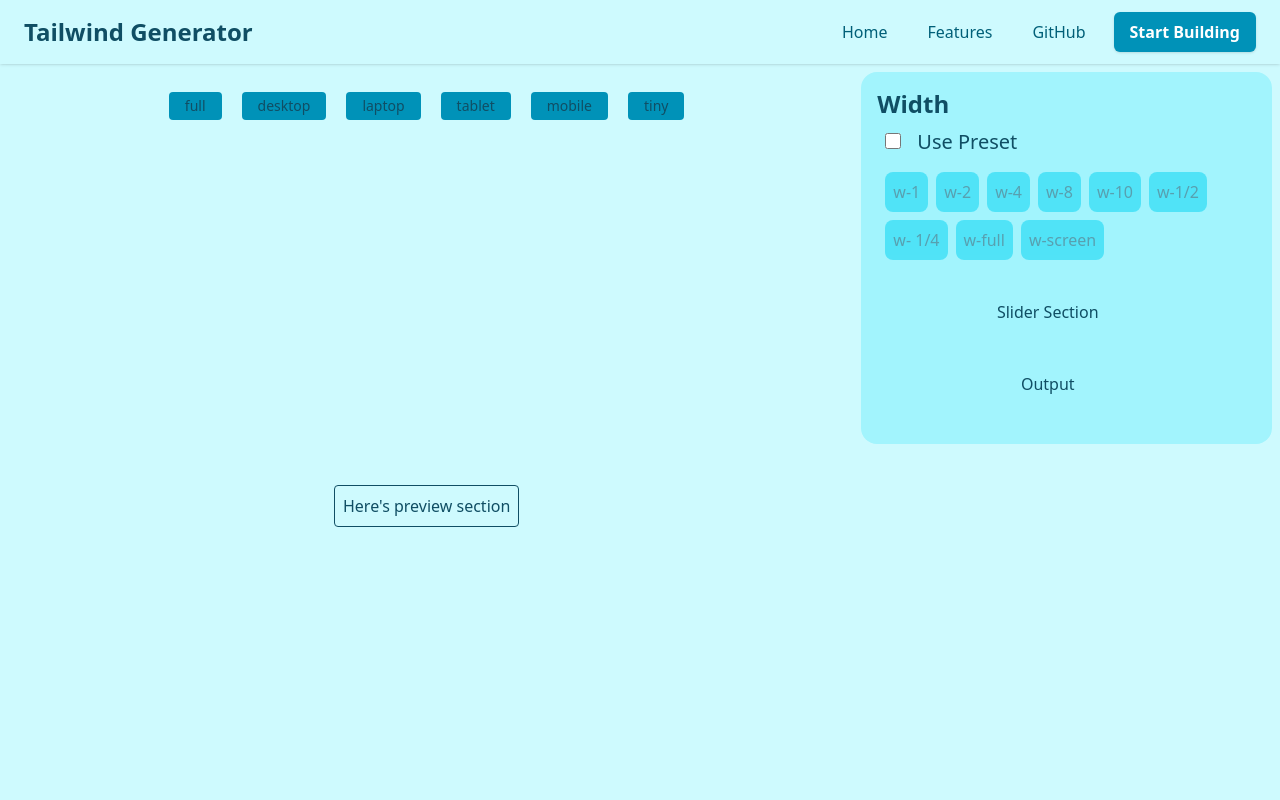
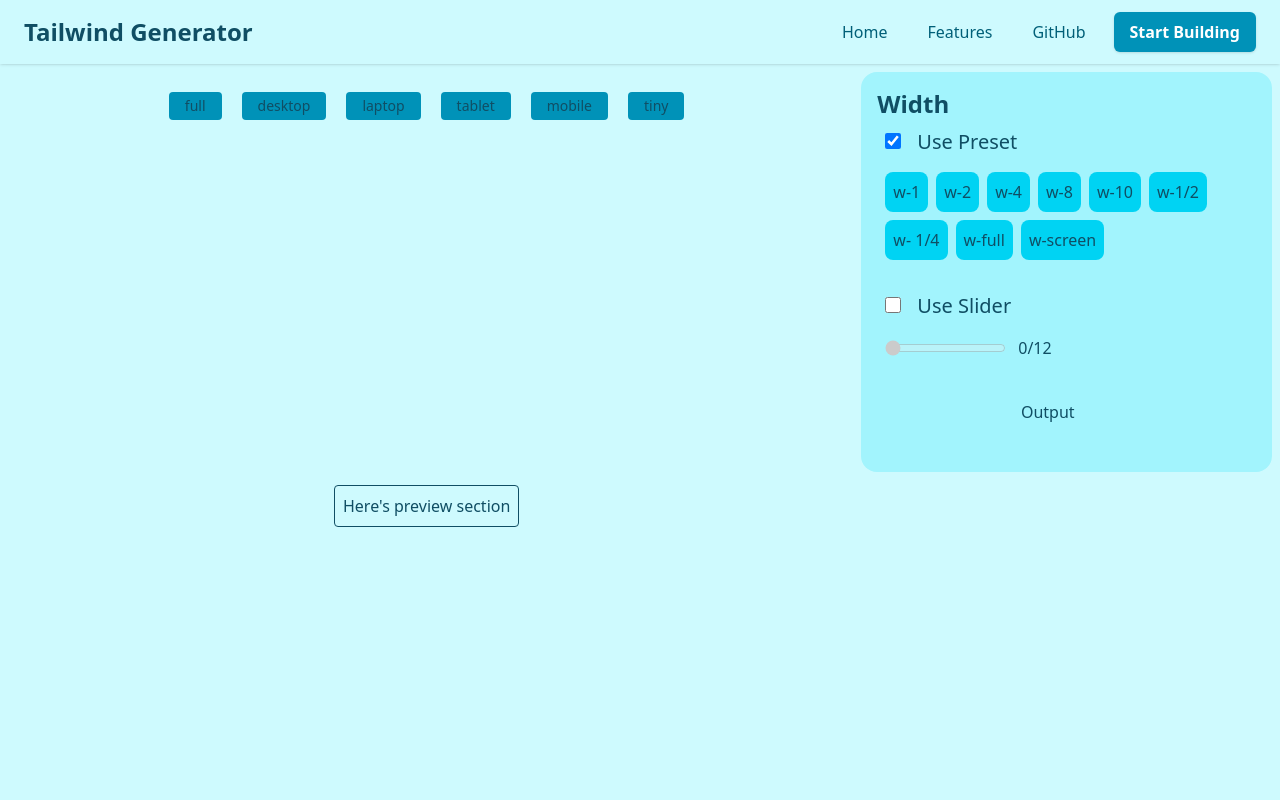
Before and after one commit to luckyguyluck/TailwindCSSGenerator, a React (Vite) app in the folder frontend/: page /generator in a window 1280 px wide. Shown: the top 800 px of the page. Built offline with nearby package versions, Linux system fonts and the light colour scheme.

Commit message:
hooks and components updated now ready to start creating differnt controls for elements

```diff
--- a/frontend/src/Core/Hooks/usePreset.js
+++ b/frontend/src/Core/Hooks/usePreset.js
@@ -9,7 +9,6 @@
   }, [changes, prefix]); // Only depends on what's needed
 
   return [
-    changes,
     setChanges,
     presettailwindClass,
   ];
--- a/frontend/src/Core/Hooks/useSlider.js
+++ b/frontend/src/Core/Hooks/useSlider.js
@@ -17,6 +17,7 @@
     slider,
     setSlider,
     slidertailwindClass,
+    isFraction,
   ];
 }
 
--- a/frontend/src/Core/Hooks/useToggleInputs.js
+++ b/frontend/src/Core/Hooks/useToggleInputs.js
@@ -1,10 +1,11 @@
 import { useEffect, useState } from "react";
 
-function useToggleInputs(currentInput, fields) {
+function useToggleInputs(initialInput, fields) {
+  const [currentInput, setCurrentInput] = useState(initialInput);
   const [disabledStates, setDisabledStates] = useState(() => {
     const initialStates = {};
     fields.forEach(field => {
-      initialStates[field] = currentInput !== field;
+      initialStates[field] = initialInput !== field;
     });
     return initialStates;
   });
@@ -15,9 +16,13 @@
       updatedStates[field] = currentInput !== field;
     });
     setDisabledStates(updatedStates);
-  }, [currentInput, fields]);
+  }, [currentInput]);
 
-  return disabledStates;
+  return {
+    disabledStates,
+    currentInput,
+    setCurrentInput
+  };
 }
 
 export default useToggleInputs;
--- a/frontend/src/Core/UI/Components/Controls/Width.jsx
+++ b/frontend/src/Core/UI/Components/Controls/Width.jsx
@@ -1,27 +1,68 @@
 import {tailwindPrefixes} from "../../../../Util/tailwindPrefixes"
+import useToggleInputs from "../../../Hooks/useToggleInputs";
 import PresetBtn from "../Shared/PresetBtn";
+import usePreset from "../../../Hooks/usePreset"
+import useSlider from '../../../Hooks/useSlider'
+import { useEffect } from "react";
+import Slider from "../Slider";
+
 
 
 function Width(){
 
     const parts = tailwindPrefixes.width
+    const fields = ["preset" , "slider"]
+    const [slider , setSlider , slidertailwindClass , isFraction] = useSlider ('w' , '0' , true);
+    const {disabledStates , currentInput , setCurrentInput} = useToggleInputs("preset" , fields)
+    const [setChanges , presettailwindClass] = usePreset(parts.prefix , "1")
 
     return(
         <div className="w-full bg-cyan-200 dark:bg-cyan-800 rounded-2xl p-4 mb-4">
             <h2 className="text-2xl font-semibold">Width</h2>
             <div className="w-full p-2 mb-4">
                 <div className="mb-4">
-                    <input type="checkbox" id="WidthPresetCheckBox" className="w-4 h-4 me-4" />
+                    <input
+                        type="checkbox"
+                        id="WidthPresetCheckBox"
+                        checked = {currentInput === "preset"}
+                        onChange = {()=> setCurrentInput(currentInput === "preset" ? "slider" : "preset")}
+                        className="w-4 h-4 me-4" />
                     <label htmlFor="WidthPresetCheckBox" className="text-xl cursor-pointer">Use Preset</label>
                 </div>
                 <div className="flex flex-wrap w-full gap-2">
                     <PresetBtn
                         prefix = {parts.prefix}
                         scales = {parts.scales}
-                        isDisabled={true}/>
+                        isDisabled = {disabledStates.preset}
+                        setChange = {setChanges}
+                    />
                 </div>
             </div>
-            <div className="w-[90%] p-4 text-center mb-4">Slider Section</div>
+            <div className="w-full p-2 mb-4">
+                <div className="mb-4">
+                    <input
+                        type="checkbox"
+                        id="WidthSliderCheckBox"
+                        checked = {currentInput === "slider"}
+                        onChange={()=>setCurrentInput(currentInput === "slider" ? "preset" : "slider")}
+                        className="w-4 h-4 me-4"
+                    />
+                    <label htmlFor="WidthSliderCheckBox" className="text-xl cursor-pointer">Use Slider</label>
+                </div>
+
+                <div className="w-full">
+                    <Slider
+                        prefix = "w"
+                        min = {1}
+                        max = {12}
+                        step = {1}
+                        setSlider = {setSlider}
+                        slider = {slider}
+                        isDisabled = {disabledStates.slider}
+                        isFraction = {isFraction}
+                    />
+                </div>
+            </div>
             <div className="w-[90%] p-4 text-center mb-4">Output</div>
         </div>
     )
--- a/frontend/src/Core/UI/Components/Shared/PresetBtn.jsx
+++ b/frontend/src/Core/UI/Components/Shared/PresetBtn.jsx
@@ -1,6 +1,8 @@
+
+function PresetBtn({ prefix , scales , isDisabled , setChange}){
 
 
-function PresetBtn({ prefix , scales , isDisabled}){
+
     return(
       scales.map(
         (scale)=>{
@@ -8,6 +10,7 @@
           <button
             key={scale}
             disabled = {isDisabled}
+            onClick={()=>setChange(scale)}
             className={`p-2 bg-cyan-400 dark:bg-cyan-900  rounded-lg
                       hover:bg-cyan-300 dark:hover:bg-cyan-950
                       ${isDisabled ?
--- /dev/null
+++ b/frontend/src/Core/UI/Components/Slider.jsx
@@ -0,0 +1,25 @@
+
+
+function Slider({prefix,min,max,step,setSlider,slider,isDisabled,isFraction}){
+
+    return(
+        <div className="flex items-center">
+            <input
+                type="range"
+                id={`${prefix}Slider`}
+                disabled = {isDisabled}
+                min={min}
+                max={max}
+                step={step}
+                value={slider}
+                onChange={(e)=> setSlider(e.target.value)}
+                className="me-3 w-1/3"
+            />
+            <label htmlFor={`${prefix}Slider`}>
+                {isFraction ? `${slider}/12` : slider}
+            </label>
+        </div>
+    )
+}
+
+export default Slider
```
